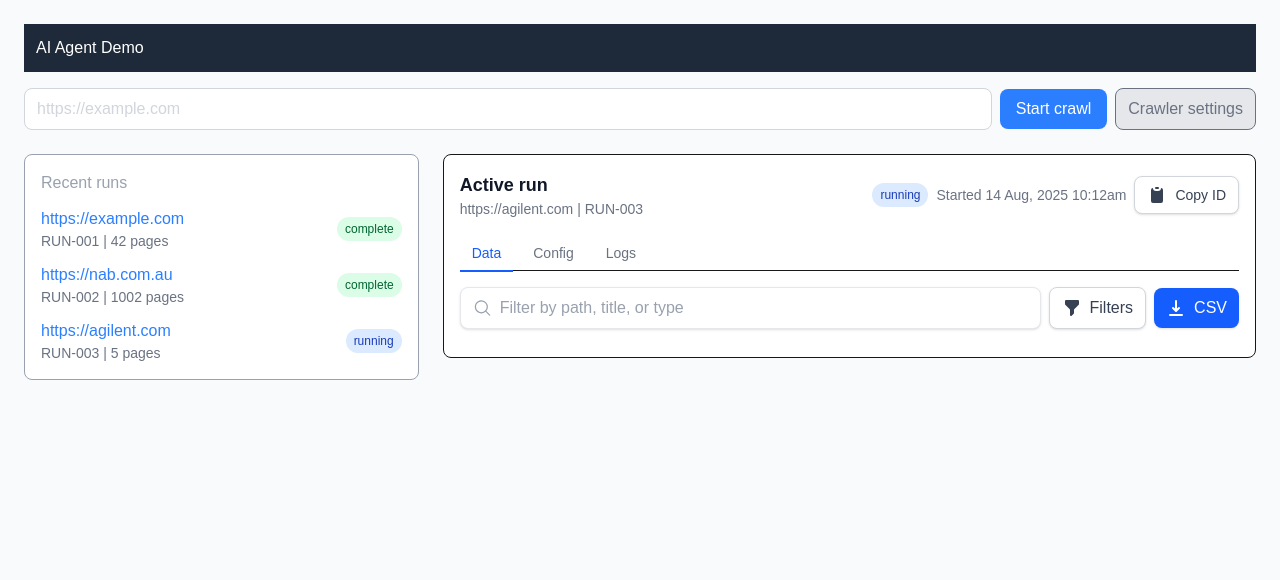
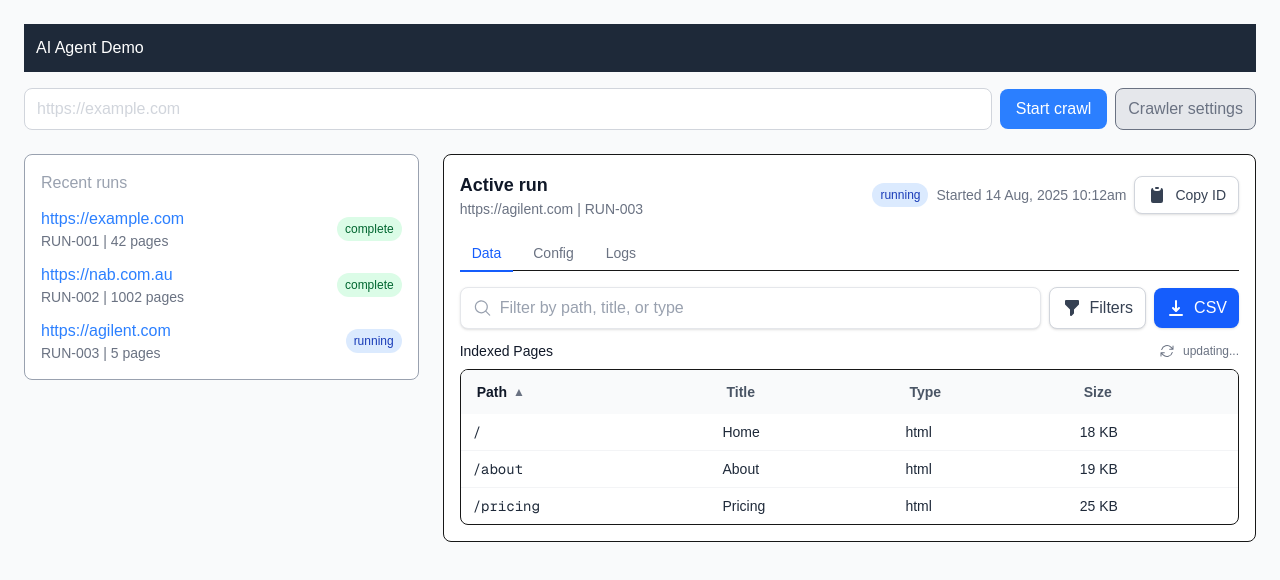
Before and after one commit to Zula99/Programming-Project-AI-Agent-Demo, a Next.js app in the folder ai-agent-demo-factory-frontend/: page / in a window 1280 px wide. Shown: the top 580 px of the page. Built offline with nearby package versions, Linux system fonts and the light colour scheme.

Commit message:
ActiveRun complete with mock data

```diff
--- a/ai-agent-demo-factory-frontend/src/components/ActiveRun.tsx
+++ b/ai-agent-demo-factory-frontend/src/components/ActiveRun.tsx
@@ -1,17 +1,16 @@
 'use client'
 
-import { useState, useId, ChangeEvent } from "react";
+import { useMemo, useState, ChangeEvent } from "react";
 import StatusBadge from "./StatusBadge";
 import {
-    HiChevronDown,
 	HiDownload,
     HiOutlineCheckCircle,
     HiClipboard,
-    HiDocumentText,
     HiFilter,
 } from "react-icons/hi";
+import { HiArrowPath, HiMagnifyingGlass } from "react-icons/hi2";
 import TabList from "./TabList";
-import { HiMagnifyingGlass } from "react-icons/hi2";
+import SortableTH from "./SortableTH";
 
 type RunStatus = "running" | "complete";
 type Tab = "data" | "config" | "logs";
@@ -44,6 +43,41 @@ function formatKB(bytes: number) {
 export default function ActiveRun() {
     const [activeTab, setActiveTab] = useState<Tab>("data");
     const [query, setQuery] = useState("");
+	const [sortKey, setSortKey] = useState<keyof Pick<PageRow, "path" | "title" | "type" | "size">>("path");
+    const [sortDir, setSortDir] = useState<"asc" | "desc">("asc");
+
+	const filtered = useMemo(() => {
+    	const q = query.trim().toLowerCase();
+    	const rows = q
+    	  ? initialRows.filter(
+    	      (r) =>
+    	        r.path.toLowerCase().includes(q) ||
+    	        r.title.toLowerCase().includes(q) ||
+    	        r.type.toLowerCase().includes(q)
+    	    )
+    	  : initialRows;
+
+    	const sorted = [...rows].sort((a, b) => {
+    	  const av = a[sortKey];
+    	  const bv = b[sortKey];
+    	  if (typeof av === "number" && typeof bv === "number") {
+    	    return sortDir === "asc" ? av - bv : bv - av;
+    	  }
+    	  const as = String(av).toLowerCase();
+    	  const bs = String(bv).toLowerCase();
+    	  return sortDir === "asc" ? as.localeCompare(bs) : bs.localeCompare(as);
+    	});
+
+    	return sorted;
+  	}, [query, sortKey, sortDir]);
+
+    const toggleSort = (key: keyof Pick<PageRow, "path" | "title" | "type" | "size">) => {
+        if (key === sortKey) setSortDir((d) => (d === "asc" ? "desc" : "asc"));
+        else {
+            setSortKey(key);
+            setSortDir("asc");
+        }
+    };
 
     return (
         <section className="bg-white border rounded-lg p-4">
@@ -102,8 +136,102 @@ export default function ActiveRun() {
 							CSV
 						</button>
                     </div>
+
+					{/*Count*/}
+					<div className="mb-2 flex items-center justify-between">
+						<div className="text-sm text-gray-500">
+							<span className="font-medium text-gray-900">Indexed Pages</span>
+						</div>
+						<div className="flex items-center gap-2 text-xs text-gray-500">
+							<HiArrowPath className="h-4 w-4" />
+							updating...
+						</div>
+					</div>
+
+					{/*Table*/}
+					<div className="overflow-hidden rounded-lg border">
+						<div className="max-h-[420px] overflow-auto">
+							<table className="min-w-full text-sm">
+								<thead className="sticky top-0 bg-gray-50 text-left text-gray-600">
+									<tr className="[&>th]:py-2 [&>th]:px-3">
+										<SortableTH
+											label="Path"
+											active={sortKey === "path"}
+											dir={sortKey === "path" ? sortDir : undefined}
+											onClick={() => toggleSort("path")}
+										/>
+										<SortableTH
+											label="Title"
+											active={sortKey === "title"}
+											dir={sortKey === "title" ? sortDir : undefined}
+											onClick={() => toggleSort("title")}
+										/>
+										<SortableTH
+											label="Type"
+											active={sortKey === "type"}
+											dir={sortKey === "type" ? sortDir : undefined}
+											onClick={() => toggleSort("type")}
+										/>
+										<SortableTH
+											label="Size"
+											active={sortKey === "size"}
+											dir={sortKey === "size" ? sortDir : undefined}
+											onClick={() => toggleSort("size")}
+										/>
+									</tr>
+								</thead>
+								<tbody className="divide-y divide-gray-100">
+									{filtered.map((row) => (
+										<tr key={row.id} className="hover:bg-gray-50">
+											<td className="py-2 px-3 font-mono text-gray-800">
+												<span className="truncate block max-w-[420px]">{row.path}</span>
+											</td>
+											<td className="py-2 px-3 text-gray-800">{row.title}</td>
+											<td className="py-2 px-3 text-gray-800">{row.type}</td>
+											<td className="py-2 px-3 tabular-nums text-gray-800">{formatKB(row.size)}</td>
+										</tr>
+									))}
+								</tbody>
+							</table>
+						</div>
+					</div>
                 </div>
             )}
+
+			{activeTab === "config" && (
+				<div className="mt-4 space-y-3">
+					<div className="flex items-center justify-between">
+						<h3 className="text-sm font-medium text-gray-900">Crawler config</h3>
+						<CopyButton value={JSON.stringify(sampleConfig, null, 2)} label="Copy JSON" />
+					</div>
+					<pre className="overflow-auto rounded-lg border bg-gray-50 p-3 text-xs leading-relaxed text-gray-800">
+						{JSON.stringify(sampleConfig, null, 2)}
+					</pre>
+				</div>
+			)}
+
+			{activeTab === "logs" && (
+				<div className="mt-4">
+					<div className="mb-2 flex items-center justify-between">
+						<h3 className="text-sm font-medium text-gray-900">Run logs</h3>
+						<span className="inline-flex items-center gap-1 text-xs text-green-700">
+							<HiOutlineCheckCircle className="h-4 w-4" /> live
+						</span>
+					</div>
+					<pre className="max-h-[420px] overflow-auto rounded-lg border bg-black p-3 text-xs leading-relaxed text-green-300">
+						{`10:12:03  [INFO] seed=https://example.com depth=2 renderJS=true
+							10:12:05  [FETCH] 200  GET  /  (18322 bytes)
+							10:12:07  [PARSE] links found: 14
+							10:12:12  [FETCH] 200  GET  /pricing  (25101 bytes)
+							10:12:15  [FETCH] 200  GET  /about  (19552 bytes)
+							10:12:18  [FETCH] 200  GET  /case-studies  (39881 bytes)
+							10:12:23  [FETCH] 200  GET  /blog  (28430 bytes)
+							10:12:27  [FETCH] 200  GET  /blog/ai-for-search  (44012 bytes)
+							10:12:32  [FETCH] 200  GET  /whitepaper.pdf  (512330 bytes)
+							10:12:38  [DONE]  indexed=10  queued=0  errors=0`}
+					</pre>
+				</div>
+			)}
         </section>
     );
 }
@@ -132,3 +260,17 @@ function CopyButton({ value, label = "Copy ID" }: { value: string; label?: strin
     </button>
   );
 }
+
+// Sample config for Config tab
+const sampleConfig = {
+  seedUrl: "https://example.com",
+  include: ["/", "/pricing", "/about", "/blog"],
+  exclude: ["/admin", "/auth", "/cart"],
+  depth: 2,
+  maxPages: 250,
+  renderJS: true,
+  respectRobotsTxt: true,
+  obeySitemaps: true,
+  userAgent: "DemoCrawler/1.0",
+  rateLimit: { requestsPerSecond: 4, burst: 8 },
+};
--- /dev/null
+++ b/ai-agent-demo-factory-frontend/src/components/SortableTH.tsx
@@ -0,0 +1,34 @@
+export default function SortableTH({
+  label,
+  active,
+  dir,
+  onClick,
+  className = "",
+}: {
+  label: string;
+  active?: boolean;
+  dir?: "asc" | "desc";
+  onClick: () => void;
+  className?: string;
+}) {
+  return (
+    <th
+      scope="col"
+      className={`cursor-pointer select-none ${className}`}
+      onClick={onClick}
+      title={`Sort by ${label}`}
+    >
+      <span
+        className={[
+          "inline-flex items-center gap-1.5 rounded px-1 py-1 transition-colors",
+          active ? "text-gray-900" : "hover:bg-gray-100",
+        ].join(" ")}
+      >
+        {label}
+        {active && (
+          <span className="text-xs text-gray-500">{dir === "asc" ? "▲" : "▼"}</span>
+        )}
+      </span>
+    </th>
+  );
+}
```
